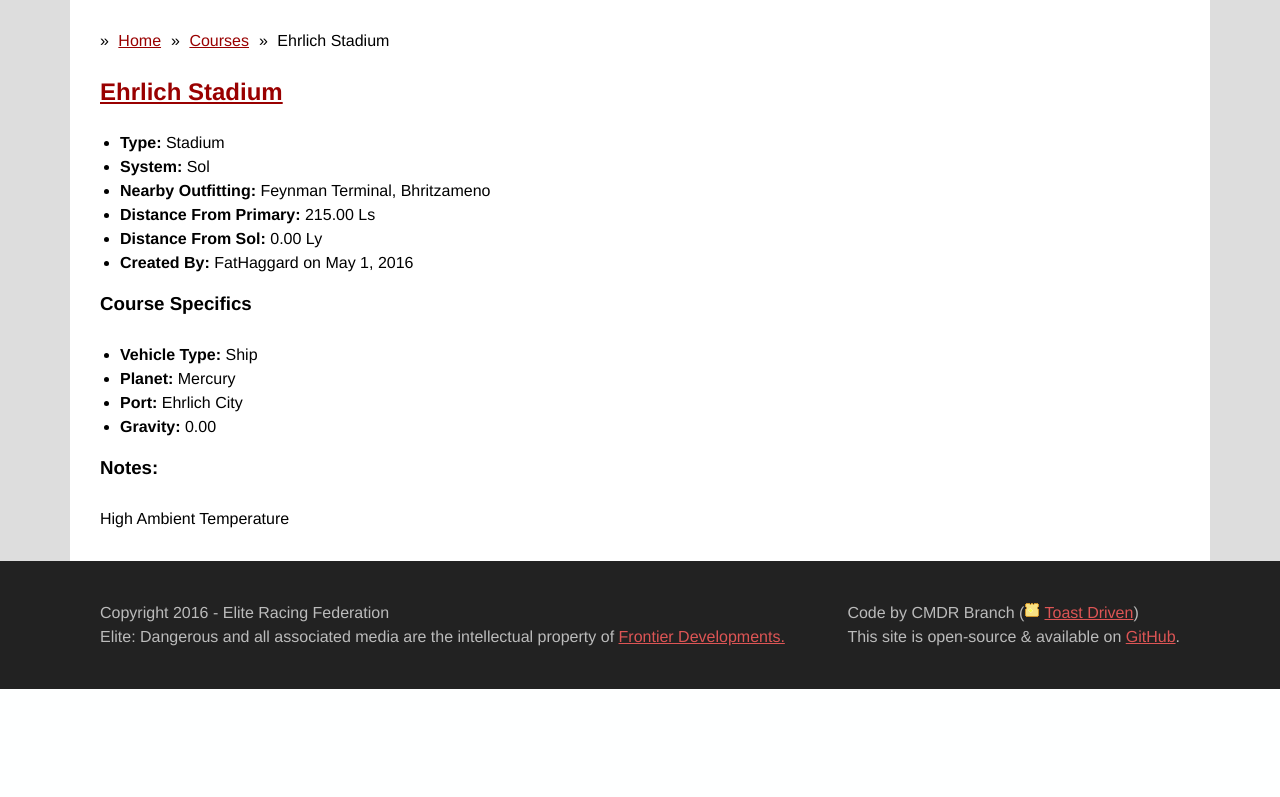
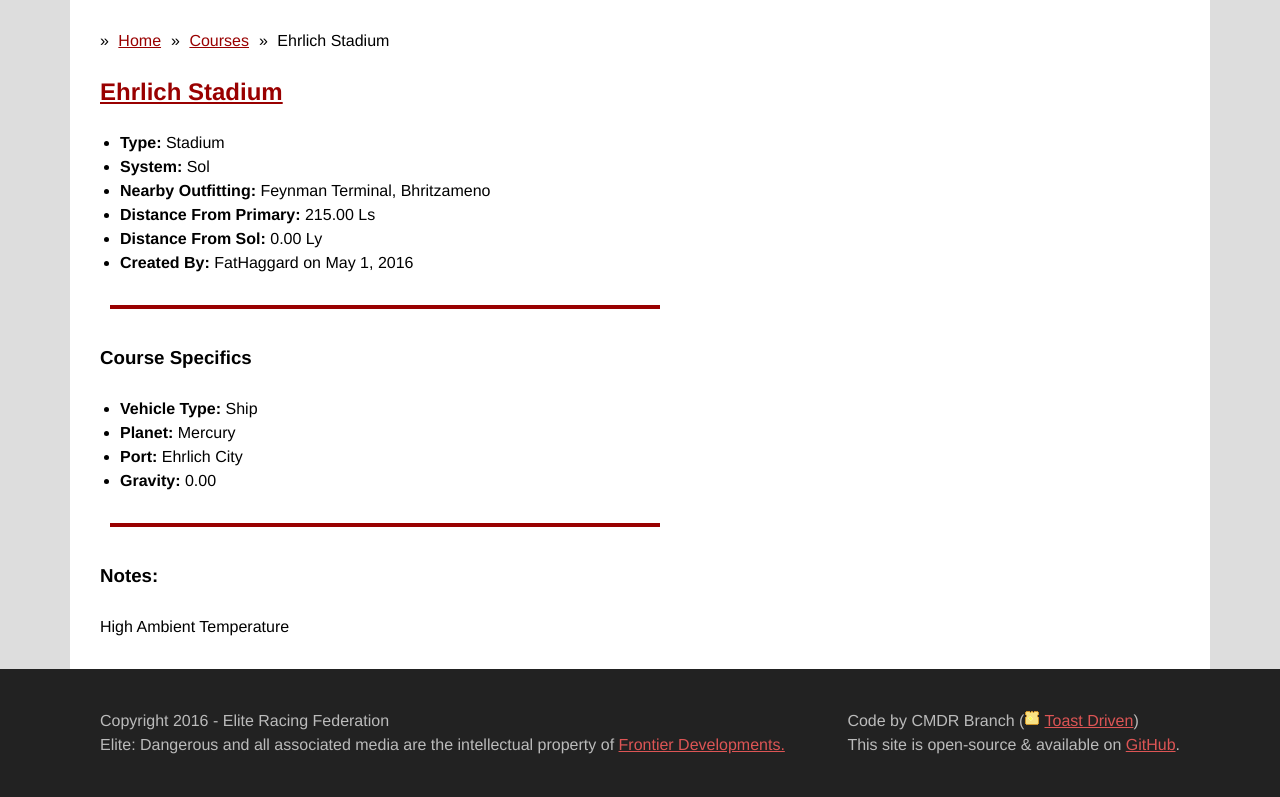
Before and after one commit to toastdriven/eliteracing, a Django app: page /courses/25/ in a window 1280 px wide. Shown: the part 205-1002 px from the top of the page. Before the commit the page ends 894 px from the top, so only its background shows below. Run offline with Django 3.2, Linux system fonts and the light colour scheme; data comes from the database, SQL or seed files in the repository; data that the repository does not hold is empty; parts of the project's set-up code (start-up, migrations or seed data) failed here and were passed over; some libraries are stand-ins or nearby versions.

Commit message:
Better thumbnail sizes & course detail.

```diff
--- a/racing/settings.py
+++ b/racing/settings.py
@@ -153,11 +153,11 @@ AWS_HEADERS = {
 THUMBNAIL_ALIASES = {
     'courses.CourseScreenshot.shot': {
         'list_thumbnail': {
-            'size': (90, 90),
+            'size': (130, 130),
             'crop': 'smart',
         },
         'primary_thumbnail': {
-            'size': (288, 180),
+            'size': (480, 270),
             'crop': 'smart',
         },
     },
--- a/racing/static/css/default.css
+++ b/racing/static/css/default.css
@@ -326,6 +326,20 @@ button:active {
   margin-left: 0;
 }
 
+.content-columns .course-detail {
+  flex: 1;
+}
+
+.content-columns .sidebar.course-screenshots {
+  /* border-left: solid 1px #bbbbbb; */
+  flex: 0 0 480px;
+  flex: 0 0 48.0rem;
+  margin-top: 36px;
+  margin-top: 3.6rem;
+  margin-left: 10px;
+  margin-left: 1.0rem;
+}
+
 .latest-news {
   background-color: #eeeeee;
   border: solid 1px #666666;
--- a/templates/courses/detail.html
+++ b/templates/courses/detail.html
@@ -18,6 +18,7 @@
 
 {% block content %}
 {% load thumbnail %}
+<div class="content-columns">
   <div class="course-detail">
     <h2>
       <a href="{{ course.get_absolute_url }}">{{ course.title }}</a>
@@ -45,6 +46,8 @@
       </li>
     </ul>
 
+    <hr>
+
     <h3>Course Specifics</h3>
 
     {% if course.zerogravitycourse %}
@@ -63,6 +66,8 @@
       {% include "courses/includes/stadium.html" %}
     {% endif %}
 
+    <hr>
+
     <h3>Notes:</h3>
 
     <div class="notes">
@@ -72,8 +77,9 @@
         None
       {% endif %}
     </div>
+  </div>
 
-  <div class="screenshots">
+  <div class="sidebar course-screenshots">
     {% comment %}
     <!-- Someday maybe, if we want to feature the primary as the bigger one & the rest smaller underneath... -->
     {% if course.screenshots.all|length > 0 %}
```
Lines whose indentation alone changed are shown as unchanged.
